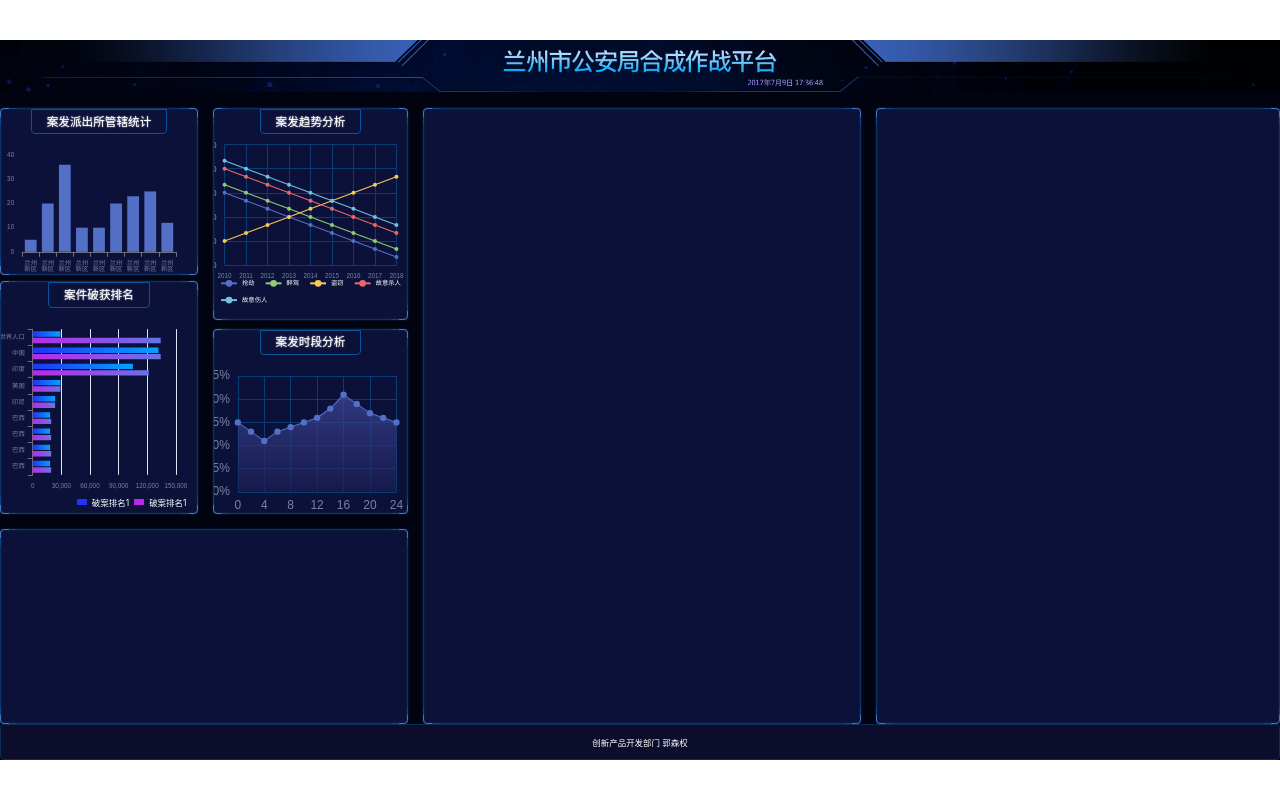
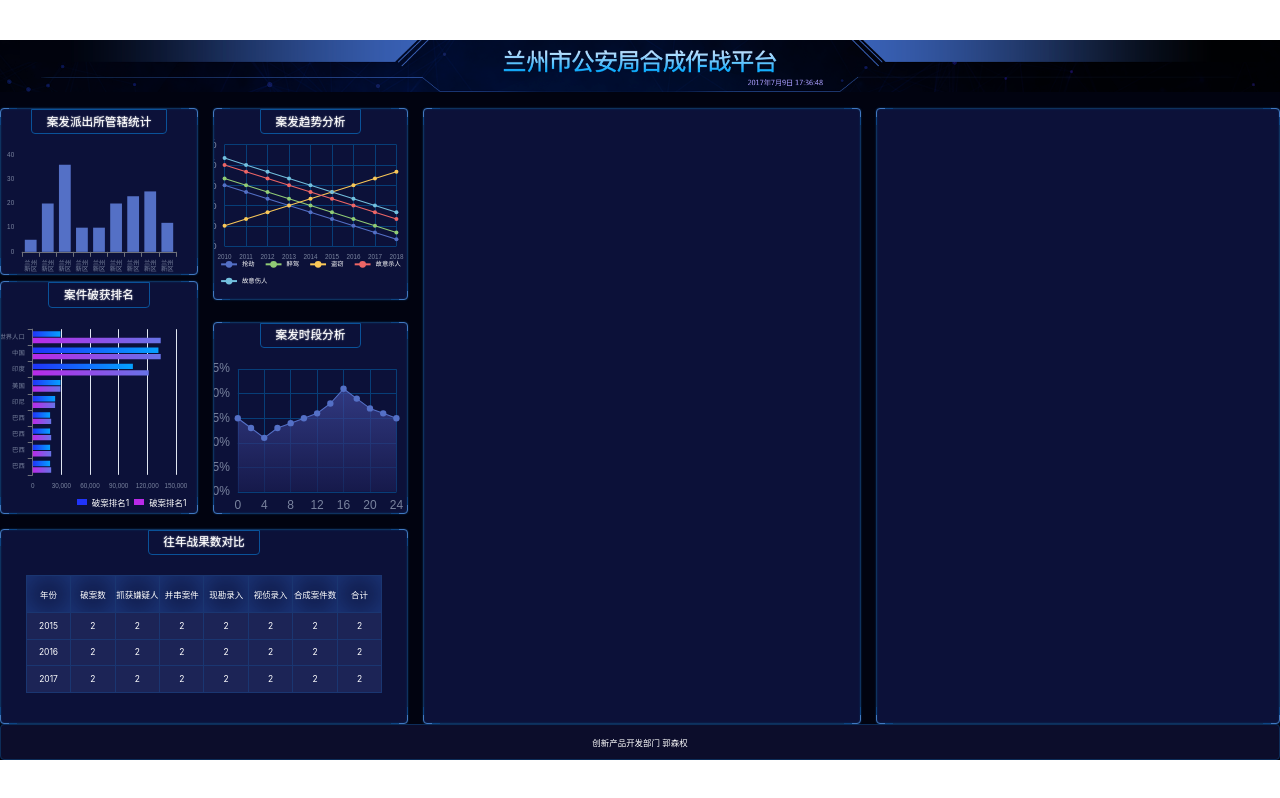
Before and after one commit to GSemir0418/gsq-daping-demo, a React (Vite) app: page /#/ in a window 1280 px wide. Built offline with nearby package versions, Linux system fonts and the light colour scheme.

Commit message:
day 2 完成战果表的制作

```diff
--- /dev/null
+++ b/src/components/Chart5.tsx
@@ -0,0 +1,27 @@
+import React from 'react'
+
+export default function Chart5() {
+  return (
+    <div className="bordered 战果表">
+      <h2>往年战果数对比</h2>
+      <table>
+        <thead>
+          <tr>
+            <th>年份</th><th>破案数</th><th>抓获嫌疑人</th><th>并串案件</th><th>现勘录入</th><th>视侦录入</th><th>合成案件数</th><th>合计</th>
+          </tr>
+        </thead>
+        <tbody>
+          <tr>
+            <td>2015</td><td>2</td><td>2</td><td>2</td><td>2</td><td>2</td><td>2</td><td>2</td>
+          </tr>
+          <tr>
+            <td>2016</td><td>2</td><td>2</td><td>2</td><td>2</td><td>2</td><td>2</td><td>2</td>
+          </tr>
+          <tr>
+            <td>2017</td><td>2</td><td>2</td><td>2</td><td>2</td><td>2</td><td>2</td><td>2</td>
+          </tr>
+        </tbody>
+      </table>
+    </div>
+  )
+}
--- a/src/pages/home.scss
+++ b/src/pages/home.scss
@@ -88,7 +88,8 @@
     .管辖统计,
     .案件破获排名,
     .案发趋势分析,
-    .案发时段分析 {
+    .案发时段分析,
+    .战果表 {
       height: px(315);
       text-align: center; //规定元素中的文本的水平居中对齐
       display: flex;
@@ -134,13 +135,34 @@
         }
       }
     }
-    .案发趋势分析 {
-      height: px(400);
+    .案发趋势分析,
+    .案发时段分析 {
+      height: px(363);
       width: 100%;
     }
-    .案发时段分析{
-      height: px(350);
-      width: 100%;
+    .战果表 {
+      height: 100%;
+      > table {
+        margin-top: px(38);
+        border-collapse: collapse;
+        th,
+        td {
+          border: 1px solid #1a3671;
+        }
+        thead {
+          th {
+            height: px(70);
+            box-shadow: inset 0 0 px(60) 0 #1f3d85;
+          }
+        }
+        tbody {
+          td {
+            height: px(50);
+            width: px(84);
+            background: #1c2456;
+          }
+        }
+      }
     }
   }
 }
--- a/src/pages/home.tsx
+++ b/src/pages/home.tsx
@@ -5,6 +5,7 @@
 import Chart2 from '../components/Chart2';
 import Chart3 from '../components/Chart3';
 import Chart4 from '../components/Chart4';
+import Chart5 from '../components/Chart5';
 
 
 export const Home = () => {
@@ -26,7 +27,9 @@
           <Chart4 />
         </section>
         {/* box3 */}
-        <section className="bordered section3"></section>
+        <section className="section3">
+          <Chart5 />
+        </section>
         {/* box4 */}
         <section className="bordered section4"></section>
         {/* box5 */}
```
